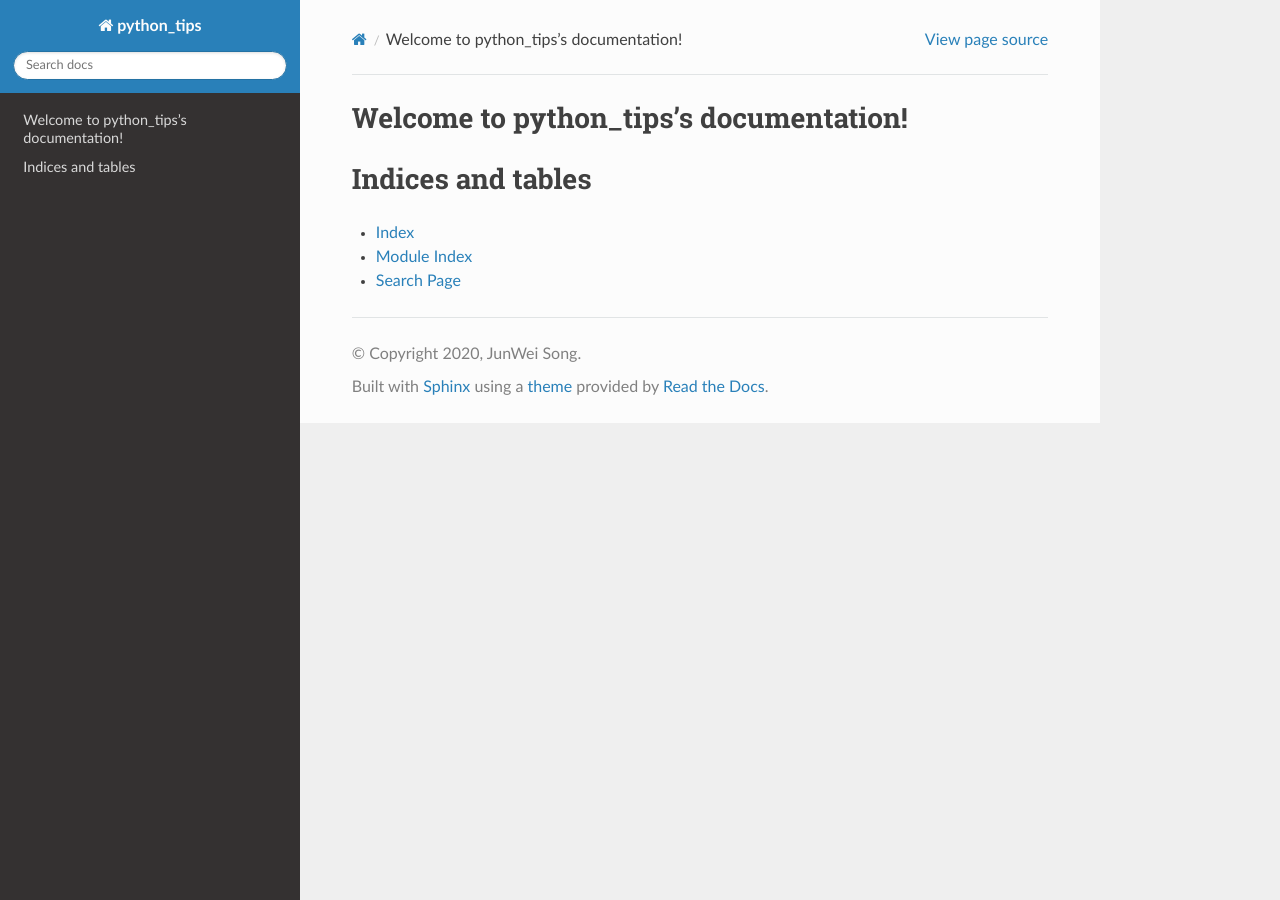
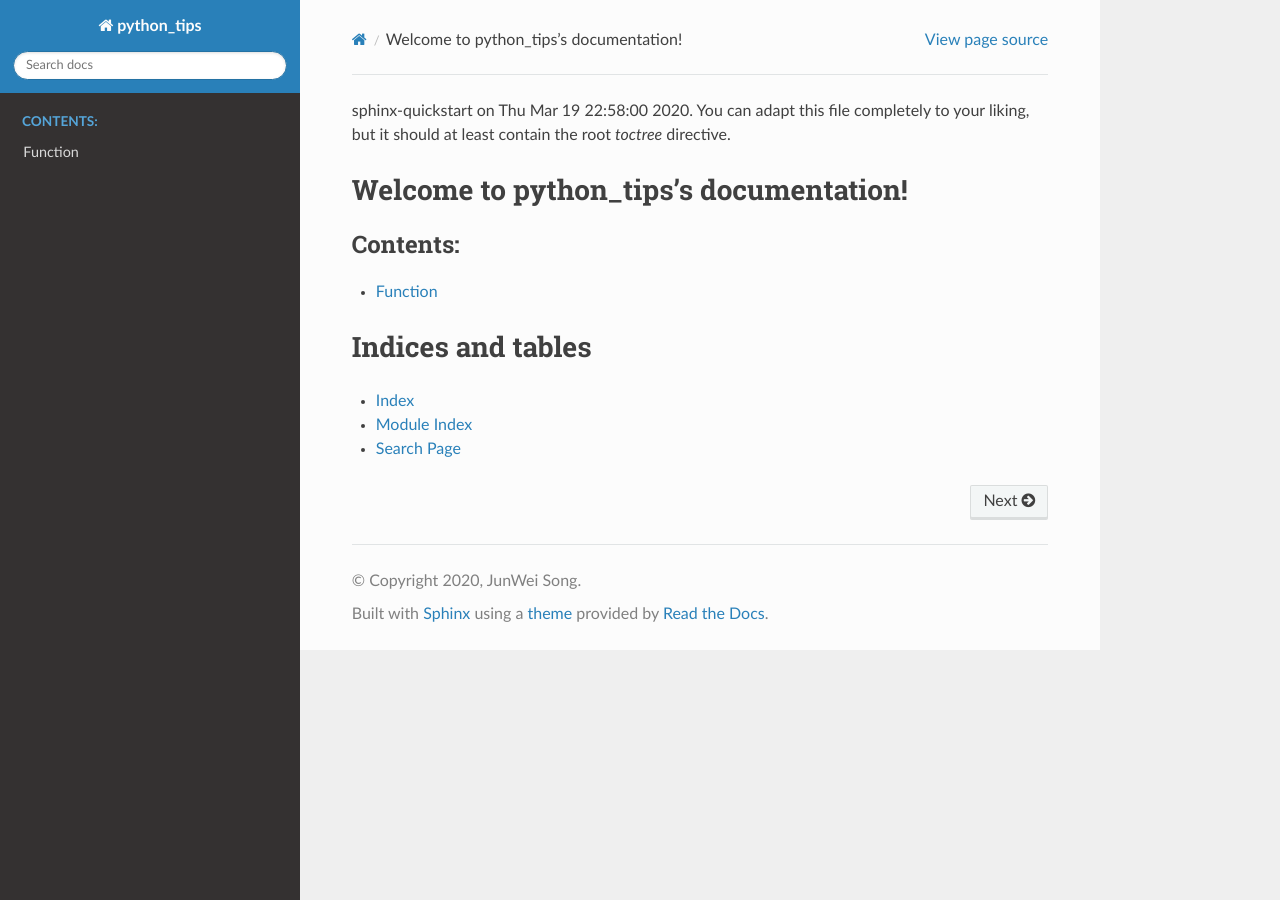
Before and after one commit to krnick/python_tips, a Sphinx documentation site: the page built from source/index.rst, in a window 1280 px wide. Built offline with Sphinx 7.4.7 and the Read the Docs theme 2.0.0, drawn with Linux system fonts in a browser that asks for light colours.

Commit message:
add function

```diff
--- /dev/null
+++ b/source/Function.rst
@@ -0,0 +1,5 @@
+++++++++
+Function
+++++++++
+
+1. Do not use mutable objects as parameters
--- a/source/index.rst
+++ b/source/index.rst
@@ -1,7 +1,7 @@
 .. python_tips documentation master file, created by
-   sphinx-quickstart on Thu Mar 19 22:58:00 2020.
-   You can adapt this file completely to your liking, but it should at least
-   contain the root `toctree` directive.
+sphinx-quickstart on Thu Mar 19 22:58:00 2020.
+You can adapt this file completely to your liking, but it should at least
+contain the root `toctree` directive.
 
 Welcome to python_tips's documentation!
 =======================================
@@ -9,6 +9,8 @@ Welcome to python_tips's documentation!
 .. toctree::
    :maxdepth: 2
    :caption: Contents:
+
+   Function
 
 
 
```
